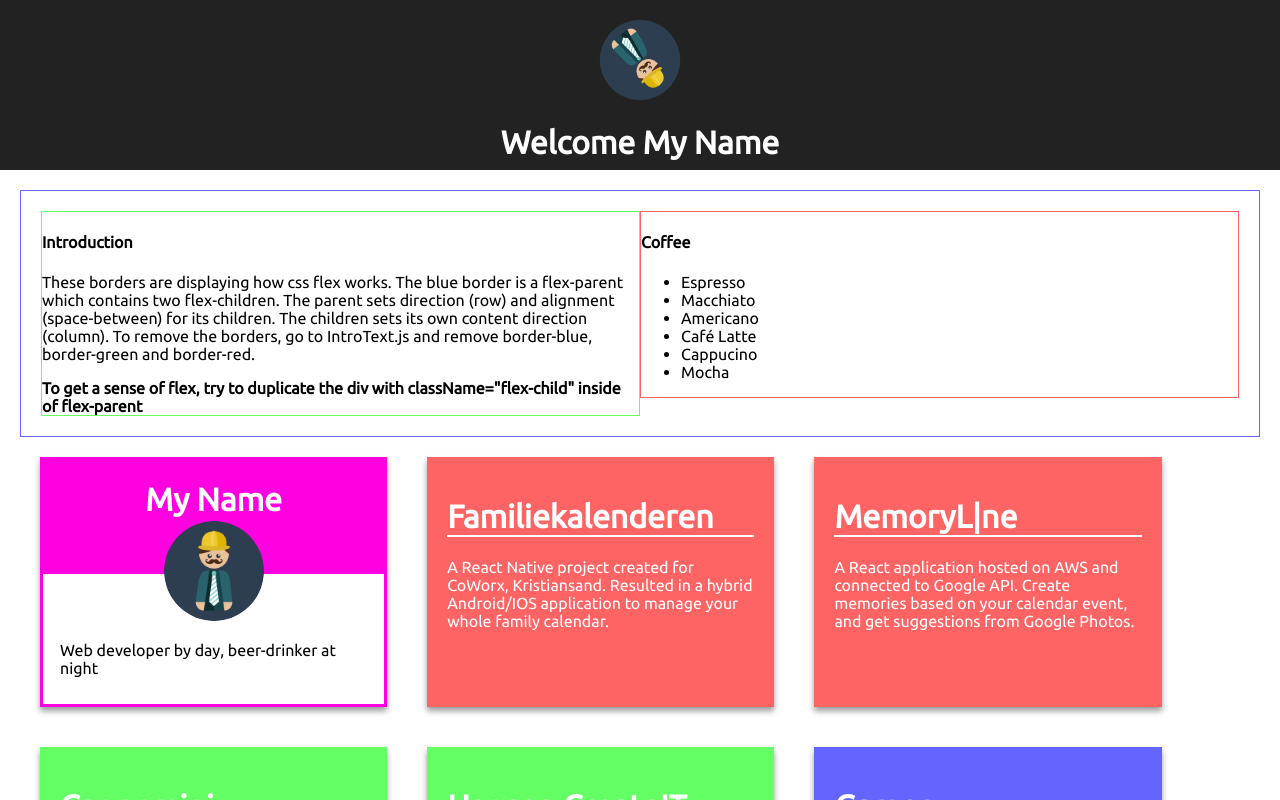
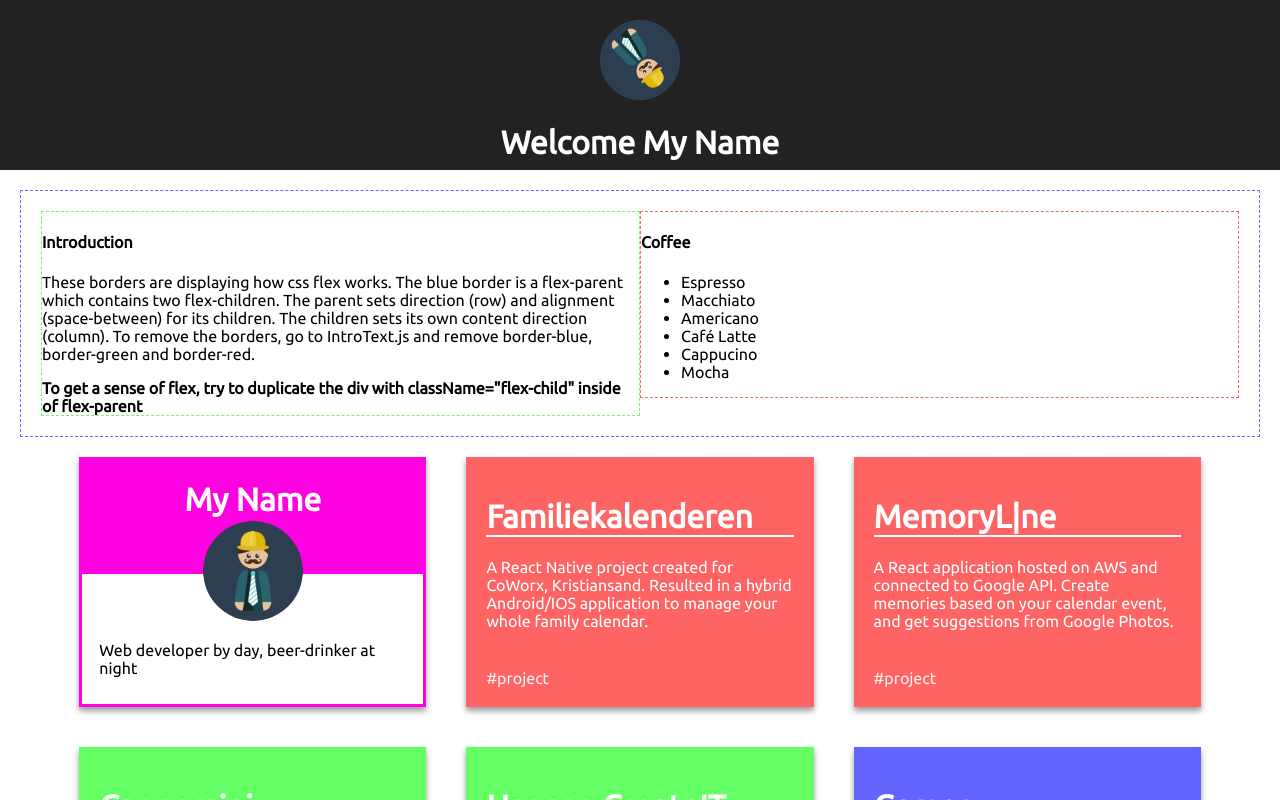
Before and after one commit to Jeyloh/ntnu-boilerplate, a React (Create React App) app: page / in a window 1280 px wide. Both pictures are taken after a click on the button "Log in". Shown: the top 800 px of the page. Built offline with nearby package versions, Linux system fonts and the light colour scheme.

Commit message:
Added category

```diff
--- a/src/App.css
+++ b/src/App.css
@@ -20,10 +20,6 @@
   font-weight: 600;
 }
 
-.app-intro {
-  font-size: large;
-}
-
 .flex-parent {
   padding: 20px;
   width: 100%;
@@ -34,12 +30,6 @@
 
 .flex-child {
   flex: 1;
-  align-items: flex-start;
-  flex-direction: column;
-}
-
-.flex-right {
-  display: flex;
   align-items: flex-start;
   flex-direction: column;
 }
@@ -91,6 +81,7 @@
   display: flex;
   flex-direction: row;
   align-items: flex-start;
+  justify-content: center;
   flex-wrap: wrap;
 }
 
@@ -104,6 +95,15 @@
 .personal-data-container {
   padding: 20px;
   color: white;
+  position: relative;
+}
+
+.personal-data-container .category-tag {
+  position: absolute;
+  left: 20px;
+  bottom: 20px;
+  font-weight: 200;
+  color: rgba(255, 255, 255, 0.9)
 }
 
 @media only screen and (max-width: 810px) {
@@ -185,13 +185,13 @@
 }
 
 .border-red {
-  border: 1px solid rgb(255, 100, 100);
+  border: 1px dashed rgb(255, 100, 100);
 }
 .border-green {
-  border: 1px solid rgb(100, 255, 100);
+  border: 1px dashed rgb(100, 255, 100);
 }
 .border-blue {
-  border: 1px solid rgb(100, 100, 255);
+  border: 1px dashed rgb(100, 100, 255);
 }
 
 @keyframes App-logo-spin {
--- a/src/components/PageContent.js
+++ b/src/components/PageContent.js
@@ -19,9 +19,9 @@ class PageContent extends Component {
                          age={this.props.user.age}
                          name={this.props.user.name}
                          profileImgSrc={personalLogo}/>
-            <PersonalEntry color="rgb(255, 100, 100)" dataArray={this.props.user.projectExperience}/>
-            <PersonalEntry color="rgb(100, 255, 100)" dataArray={this.props.user.workExperience}/>
-            <PersonalEntry color="rgb(100, 100, 255)" dataArray={this.props.user.hobbies}/>
+            <PersonalEntry color="rgb(255, 100, 100)" dataArray={this.props.user.projectExperience} category="project"/>
+            <PersonalEntry color="rgb(100, 255, 100)" dataArray={this.props.user.workExperience} category="work"/>
+            <PersonalEntry color="rgb(100, 100, 255)" dataArray={this.props.user.hobbies} category="hobby"/>
           </div>
         </div>
       )
--- a/src/components/PersonalEntry.js
+++ b/src/components/PersonalEntry.js
@@ -9,6 +9,7 @@ export const PersonalEntry = (props) => {
         <div key={title} style={{backgroundColor: props.color}} className="personal-data-container">
           <h1>{title}</h1>
           <p>{description}</p>
+          <span className="category-tag">#{props.category}</span>
         </div>
       ))
       : null
```
